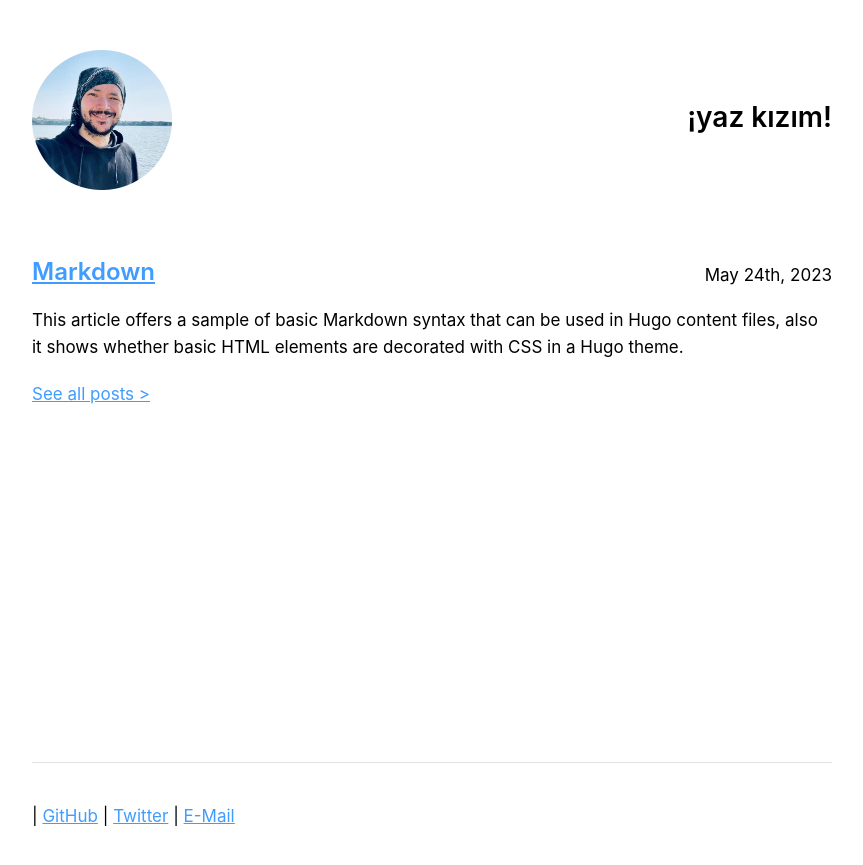
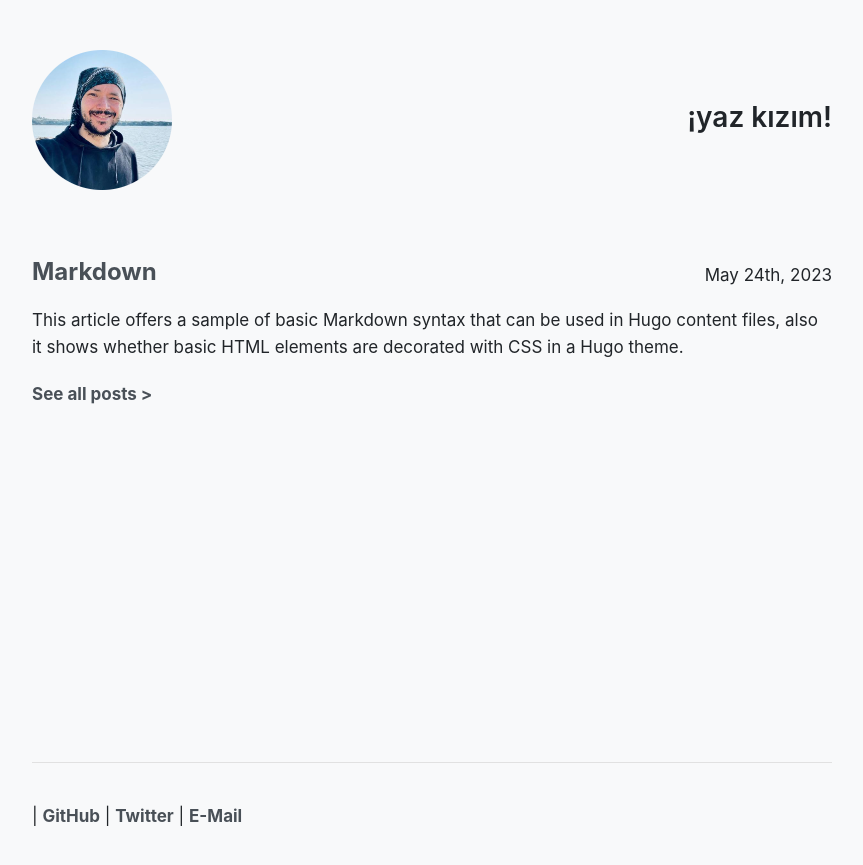
Before and after one commit to yazkizim-io/yazkizim-io.github.io, a Jekyll site: the page built from index.md, in a window 1280 px wide. Shown: the top 865 px of the page, without its empty margins (208-1071 px from the left). Built offline with Jekyll 4.4.1, drawn with Linux system fonts in a browser that asks for light colours; some web fonts are replaced.

Commit message:
Style links and other css related stuff

```diff
--- a/_layouts/home.html
+++ b/_layouts/home.html
@@ -10,9 +10,9 @@
       <span class="space1"></span>
       <x-grid columns="2" columns-s="1">
         {% for post in site.posts limit:3 %}
-        <x-col span=1>
+        <x-col span=1 as="center">
             <h4>
-              <a href="{{ post.url }}">{{ post.title }}</a>
+              <a href="{{ post.url }}" class="no-style">{{ post.title }}</a>
             </h4>
         </x-col>
         <x-col span=1 as="center" js="end">
--- a/_layouts/post.html
+++ b/_layouts/post.html
@@ -13,14 +13,15 @@
           <a href="/posts">< Posts</a>
         </x-col>
         <x-col>
-        <h1>{{page.title}}</h1>
+        <h1 style="margin-bottom:-10px">{{page.title}}</h1>
         </x-col>
-        <x-col>
+        <x-col class="metadata">
           On {{page.date | date_to_string: "ordinal", "US" }} | {{page.tags | array_to_sentence_string }}
         </x-col>
         <x-col>
           {{content}}
         </x-col>
+      <span class="space"></span>
         <x-col>
           <a href="/posts">< Posts</a>
         </x-col>
--- a/assets/css/override.css
+++ b/assets/css/override.css
@@ -1,3 +1,7 @@
 .excerpt p {
   margin-top: 0px;
 }
+.metadata{
+  font-weight: bold;
+  color: var(--coolors-grey-hue-5);
+}
--- a/assets/css/skelet.css
+++ b/assets/css/skelet.css
@@ -62,7 +62,7 @@ summary{display:list-item}
     --coolors-blue-hue-1: #CAF0F8;
 
 /** Colors */
-    --primary: #409cff;
+    --primary: var(--coolors-blue-hue-6);
     --red: #ff6961;
     --orange: #FFB340;
     --yellow: #FFD426;
@@ -75,12 +75,12 @@ summary{display:list-item}
     --dark: #181818;
     --shadow: rgba(10, 10, 10, 0.1);
 
-    --linkColor: var(--primary);
+    --linkColor: var(--coolors-grey-hue-7);
     --linkHover: #2997ff;
 
-    --bgColor: #FFF;
-    --color: #000;
-    --colorInverse: #FFF;
+    --bgColor: var(--coolors-grey-hue-1);
+    --color: var(--coolors-grey-hue-9);
+    --colorInverse: var(--coolors-grey-hue-3);
     --hColor: var(--color);
 
     --selectionBg: rgba(0,0,0,.95);
@@ -289,7 +289,7 @@ h6,.h6 { --hSize: var(--h6Size); --hLine: var(--h6Line) }
 p {margin:var(--pMargin)}
 blockquote { max-width: 90%; margin: 2rem auto; font-style: italic }
 
-a:not(.button) { color:var(--linkColor); cursor:pointer }
+a:not(.button) { color:var(--linkColor); cursor:pointer; font-weight: bold; text-decoration: none;}
 a:not(.button):hover { color:var(--linkHover) }
 a.no-style { text-decoration:none }
 
```
